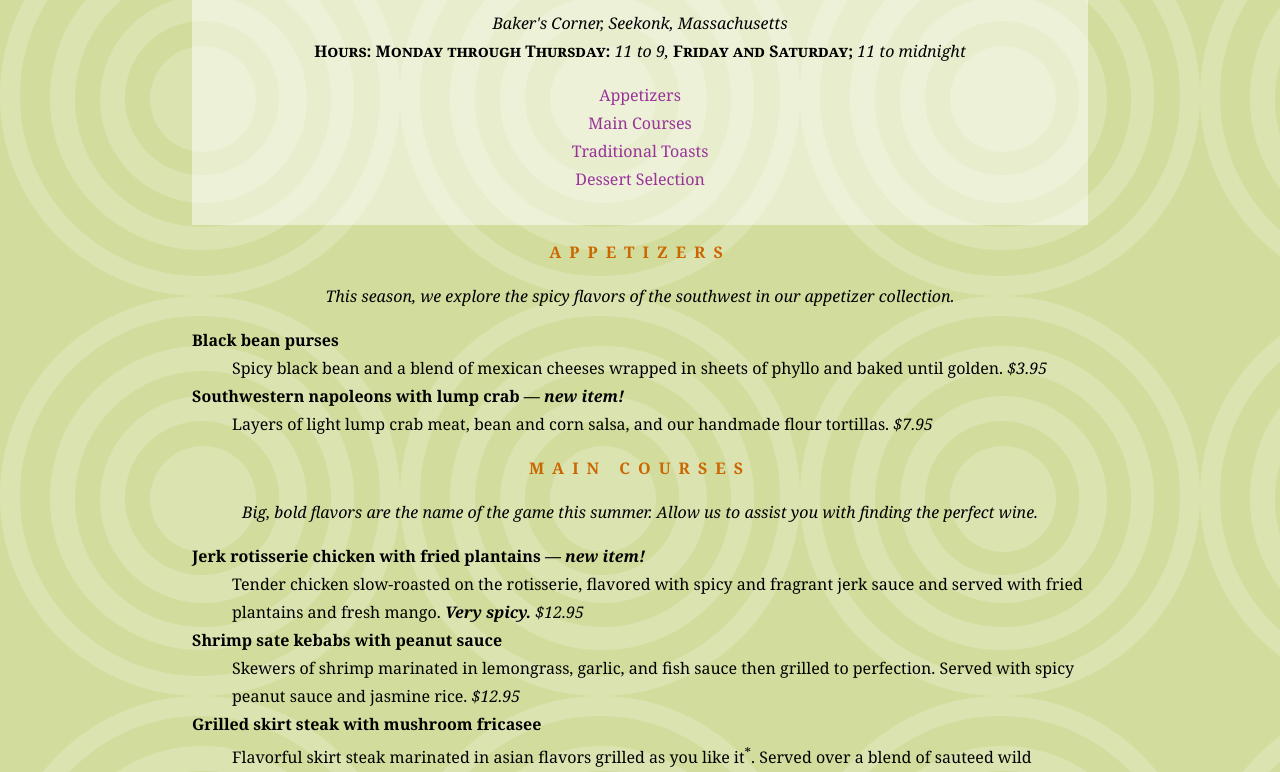
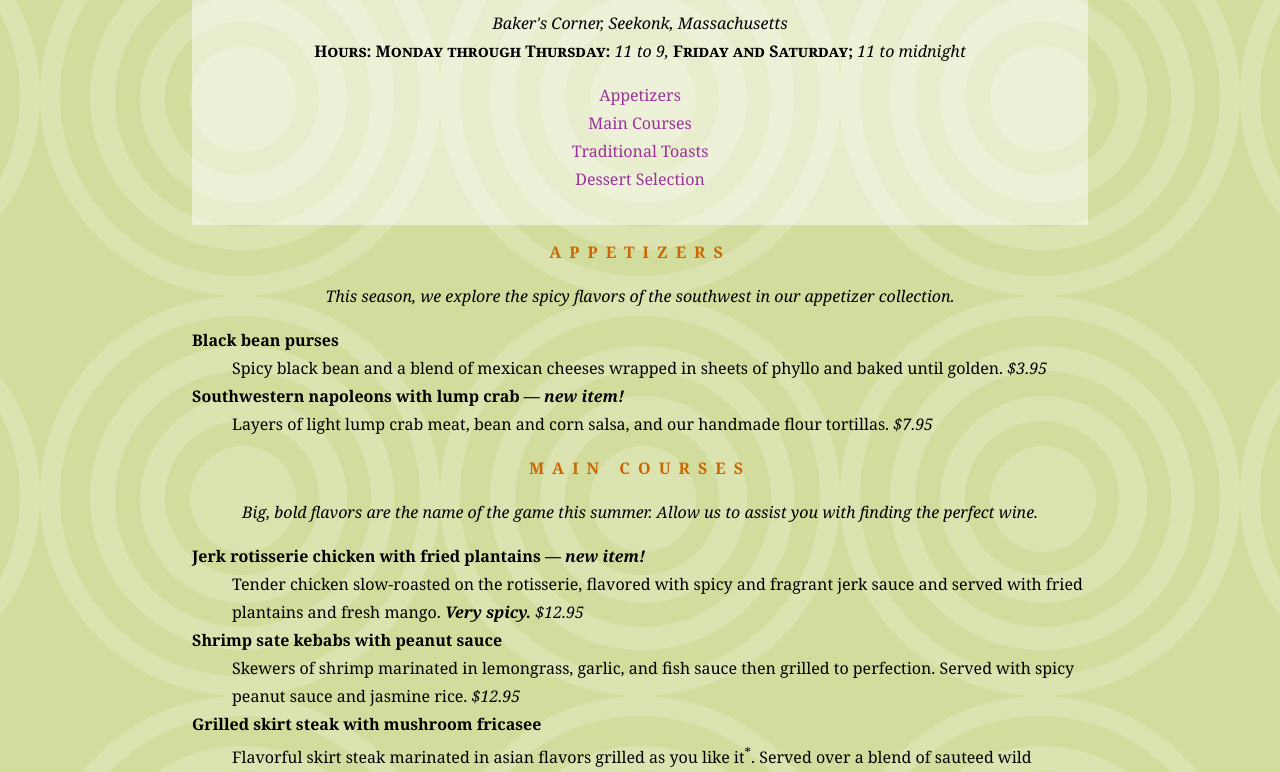
Before and after one commit to josantcogsci/Html, a plain HTML site: page summer_menu/summermenu.html in a window 1280 px wide. Shown: the part 104-876 px from the top of the page. Drawn offline with Linux system fonts and the light colour scheme; a web font is replaced by a local one.

Commit message:
summer_menu

```diff
--- a/summer_menu/summermenu.html
+++ b/summer_menu/summermenu.html
@@ -7,6 +7,7 @@
   <link href='http://fonts.googleapis.com/css?family=Marko+One' rel='stylesheet' type='text/css'>
   <style>
     body {
+      background-position: center top;
       background-image: url(images/bullseye.png);
       background-color: #D2DC9D;
       font-family: Georgia, serif;
@@ -16,6 +17,7 @@
     }
 
     header {
+      background-position: center top;
       background-color: rgba(255, 255, 255, .5);
       margin-top: 0;
       padding: 3em 1em 2em 1em;
```
